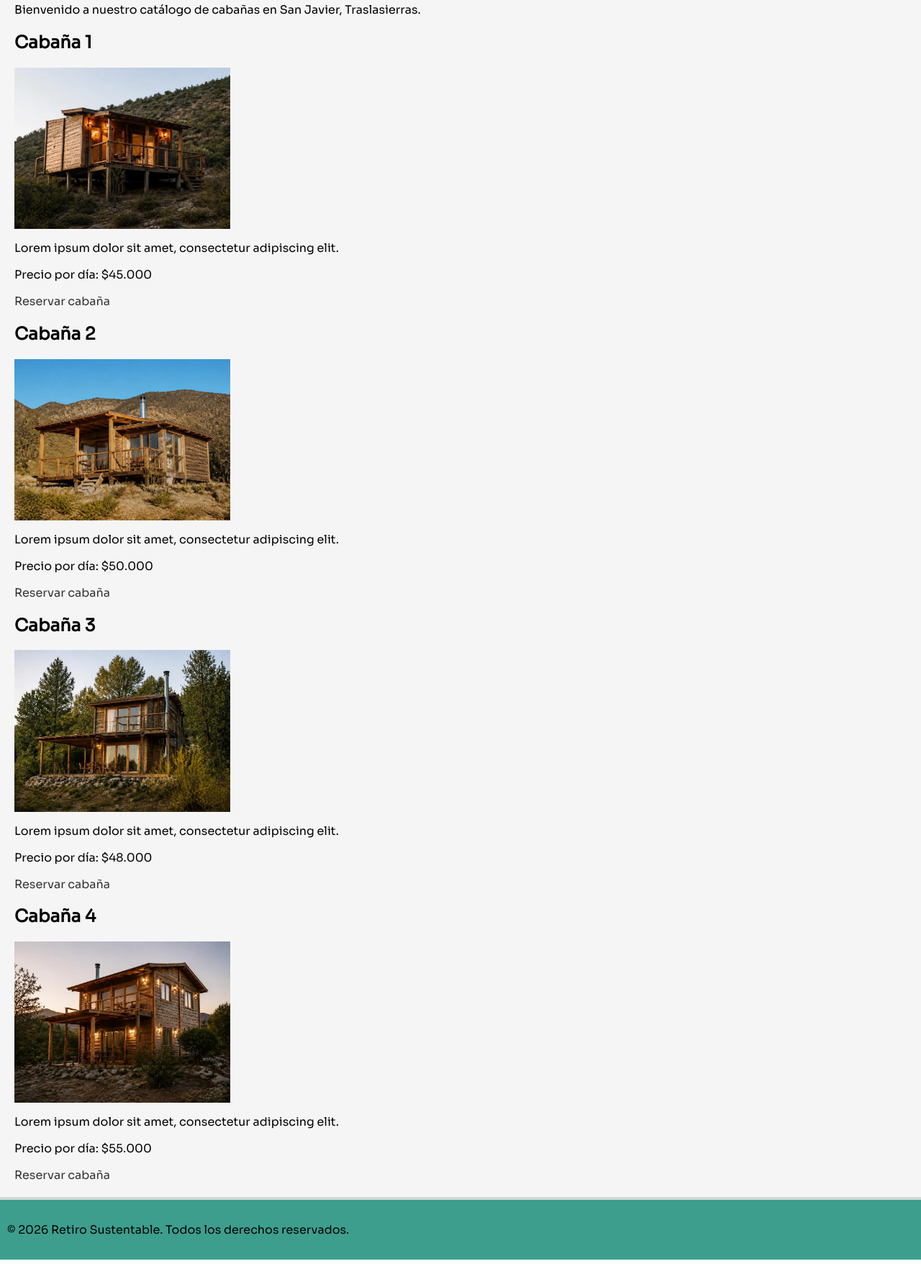
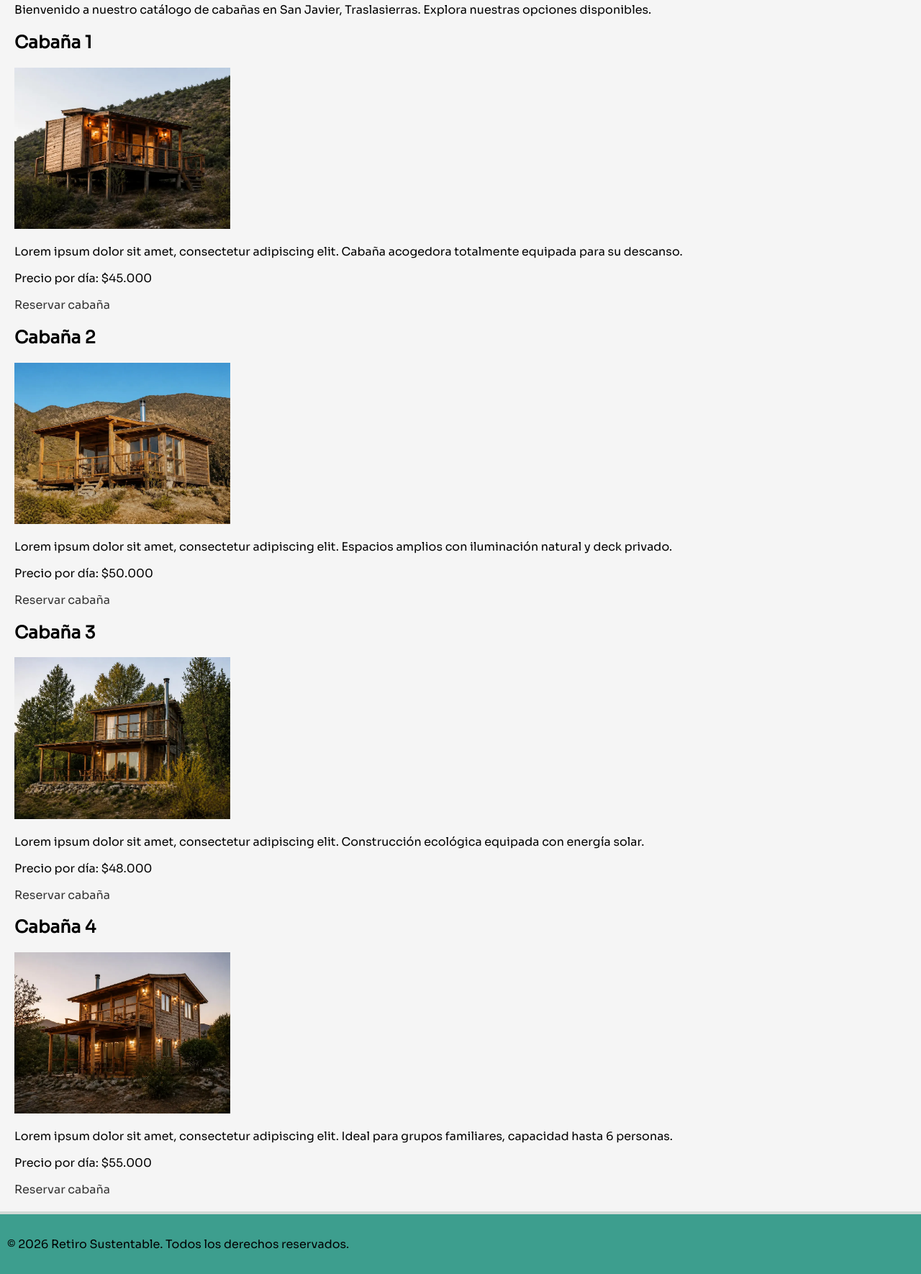
Before and after one commit to benja4510/AplicacionesWeb-Actividades, a website: page Actividad8/ACTIVIDAD8/src/index.html in a window 1280 px wide. Shown: the part 182-1952 px from the top of the page at 72% size. Drawn offline with Linux system fonts and the light colour scheme; files whose address does not match are found by name.

Commit message:
actividad8

```diff
--- a/Actividad8/ACTIVIDAD8/src/index.html
+++ b/Actividad8/ACTIVIDAD8/src/index.html
@@ -4,19 +4,20 @@
     <meta charset="UTF-8">
     <meta name="viewport" content="width=device-width, initial-scale=1.0">
     <title>Retiro Sustentable - Catálogo</title>
-    <!-- Vinculación del CSS -->
+    <!-- Vinculación de la hoja de estilos CSS general -->
     <link rel="stylesheet" href="./recursos/css/index.css">
 </head>
 <body>
 
-    <!-- Encabezado semántico principal -->
+    <!-- Se utiliza <header> con clase en lugar de un <div> genérico para definir el encabezado del sitio -->
     <header class="encabezado-principal">
-        <!-- Logo enlazado al inicio con atributo alt descriptivo -->
+        <!-- El isologotipo actúa como enlace a la página de inicio (index.html) -->
         <a href="index.html">
+            <!-- Se incluye el atributo 'alt' para describir la imagen a lectores de pantalla y buscadores -->
             <img src="./recursos/imagenes/logo-rs.svg" alt="Isologotipo de Retiro Sustentable">
         </a>
 
-        <!-- Navegación principal -->
+        <!-- Se utiliza <nav> para agrupar el menú de navegación principal del sitio -->
         <nav>
             <ul class="vinculos">
                 <li><a href="index.html">Inicio</a></li>
@@ -25,56 +26,64 @@
         </nav>
     </header>
 
-    <!-- Contenido principal -->
+    <!-- Se agrego <main> para el contenido único y principal de la página de catálogo -->
     <main class="contenido-principal">
+        <!-- Se utiliza un único <h1> principal por página para indicar el título descriptivo de mayor jerarquía -->
         <h1>Cabañas para Alquiler</h1>
-        <p>Bienvenido a nuestro catálogo de cabañas en San Javier, Traslasierras.</p>
+        <p>Bienvenido a nuestro catálogo de cabañas en San Javier, Traslasierras. Explora nuestras opciones disponibles.</p>
 
-        <!-- Listado de cabañas -->
+        <!-- Se agrupan los ítems del catálogo dentro de un contenedor <section> -->
         <section class="catalogo">
+
+            <!-- Cada cabaña se estructura como un <article> independiente dentro del catálogo -->
             <article>
                 <h2>Cabaña 1</h2>
                 <picture>
-                    <img src="./recursos/imagenes/modelo1.webp" alt="Fotografía exterior Cabaña 1">
+                    <!-- Se agrego la imagen con su ruta correspondiente y texto descriptivo 'alt' -->
+                    <img src="./recursos/imagenes/modelo1.webp" alt="Fotografía de la fachada de Cabaña 1 con vista a las montañas">
                 </picture>
-                <p>Lorem ipsum dolor sit amet, consectetur adipiscing elit.</p>
-                <p>Precio por día: $45.000</p>
-                <a href="reservas.html">Reservar cabaña</a>
+                <!-- Texto descriptivo generado con lorem ipsum -->
+                <p>Lorem ipsum dolor sit amet, consectetur adipiscing elit. Cabaña acogedora totalmente equipada para su descanso.</p>
+                <!-- Información obligatoria del precio diario -->
+                <p class="precio">Precio por día: $45.000</p>
+                <!-- Enlace individual que dirige a la página de reservas -->
+                <a href="reservas.html" class="boton-reserva">Reservar cabaña</a>
             </article>
 
             <article>
                 <h2>Cabaña 2</h2>
                 <picture>
-                    <img src="./recursos/imagenes/modelo2.webp" alt="Fotografía exterior Cabaña 2">
+                    <img src="./recursos/imagenes/modelo2.webp" alt="Fotografía de Cabaña 2 rodeada de naturaleza">
                 </picture>
-                <p>Lorem ipsum dolor sit amet, consectetur adipiscing elit.</p>
-                <p>Precio por día: $50.000</p>
-                <a href="reservas.html">Reservar cabaña</a>
+                <p>Lorem ipsum dolor sit amet, consectetur adipiscing elit. Espacios amplios con iluminación natural y deck privado.</p>
+                <p class="precio">Precio por día: $50.000</p>
+                <a href="reservas.html" class="boton-reserva">Reservar cabaña</a>
             </article>
 
             <article>
                 <h2>Cabaña 3</h2>
                 <picture>
-                    <img src="./recursos/imagenes/modelo3.webp" alt="Fotografía exterior Cabaña 3">
+                    <img src="./recursos/imagenes/modelo3.webp" alt="Fotografía de Cabaña 3 estilo rústico sustentable">
                 </picture>
-                <p>Lorem ipsum dolor sit amet, consectetur adipiscing elit.</p>
-                <p>Precio por día: $48.000</p>
-                <a href="reservas.html">Reservar cabaña</a>
+                <p>Lorem ipsum dolor sit amet, consectetur adipiscing elit. Construcción ecológica equipada con energía solar.</p>
+                <p class="precio">Precio por día: $48.000</p>
+                <a href="reservas.html" class="boton-reserva">Reservar cabaña</a>
             </article>
 
             <article>
                 <h2>Cabaña 4</h2>
                 <picture>
-                    <img src="./recursos/imagenes/modelo4.webp" alt="Fotografía exterior Cabaña 4">
+                    <img src="./recursos/imagenes/modelo4.webp" alt="Fotografía de Cabaña 4 de dos plantas">
                 </picture>
-                <p>Lorem ipsum dolor sit amet, consectetur adipiscing elit.</p>
-                <p>Precio por día: $55.000</p>
-                <a href="reservas.html">Reservar cabaña</a>
+                <p>Lorem ipsum dolor sit amet, consectetur adipiscing elit. Ideal para grupos familiares, capacidad hasta 6 personas.</p>
+                <p class="precio">Precio por día: $55.000</p>
+                <a href="reservas.html" class="boton-reserva">Reservar cabaña</a>
             </article>
+
         </section>
     </main>
 
-    <!-- Pie de página semántico -->
+    <!-- Se agrega <footer> para el pie de página general en lugar de un <div> genérico -->
     <footer class="pie-principal">
         <p>&copy; 2026 Retiro Sustentable. Todos los derechos reservados.</p>
     </footer>
--- a/Actividad8/ACTIVIDAD8/src/recursos/css/index.css
+++ b/Actividad8/ACTIVIDAD8/src/recursos/css/index.css
@@ -7,7 +7,7 @@ Sintaxis
     box-sizing: border-box;
 }
 
-/* importar fuente (se usa Sora según la consigna o Poppins según tu archivo) */
+/* importar fuente*/
 @font-face {
     font-family: 'Sora';
     src: url('../fuentes/Sora-Regular.ttf');
@@ -37,7 +37,7 @@ a {
 
 /* selectores de CLASE */
 
-/* 1. Regla de clase para el bloque de Encabezado */
+/* regla de clase para el bloque de Encabezado */
 .encabezado-principal {
     position: sticky;
     top: 0px;
@@ -62,7 +62,7 @@ a {
     gap: 15px;
 }
 
-/* 2. Regla de clase para el bloque de Contenido Principal */
+/* regla de clase para el bloque de Contenido Principal */
 .contenido-principal {
     background-color: #f5f5f5;
     padding: 20px;
@@ -79,20 +79,19 @@ a {
     gap: 10px;
 }
 
-/* Estilos para las tarjetas del catálogo y sus imágenes */
+/* estilos para las tarjetas del catálogo y sus imágenes */
 article picture img {
-    width: 100%;       /* Ocupa el ancho máximo de su contenedor */
-    max-width: 300px;  /* Evita que se haga más grande de 300px */
-    height: auto;      /* Mantiene la proporción */
-    display: block;
+    width: 100%;
+    max-width: 300px;
+    height: auto;
 }
 
-/* 3. Regla de clase para el bloque de Pie de página */
+/* regla de clase para el bloque de Pie de página */
 .pie-principal {
     display: flex;
     flex-direction: row;
     align-items: center;
-    background-color: rgb(61, 158, 142); /* Mismo color de fondo que el encabezado */
+    background-color: rgb(61, 158, 142); /* mismo color de fondo que el encabezado */
     justify-content: space-between;
     padding: 15px 10px;
     border-top: 4px solid #d2dad7;
```
Also changed, not shown: Actividad8/ACTIVIDAD8/src/reservas.html (+32 -14 lines).
